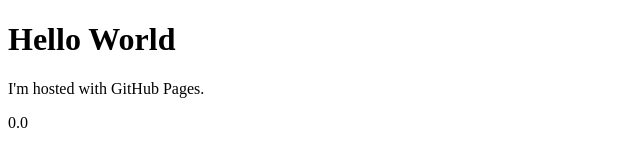
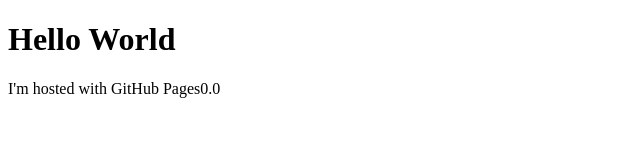
Before and after one commit to yeyangtao/yeyangtao.github.io, a plain HTML site: page index.html in a window 1280 px wide. Shown: the full height of the page, 0-640 px from the left. Drawn offline with Linux system fonts and the light colour scheme.

Commit message:
Update index.html

```diff
--- a/index.html
+++ b/index.html
@@ -2,7 +2,7 @@
 <html>
 <body>
 <h1>Hello World</h1>
-<p>I'm hosted with GitHub Pages.</p>
-<p>0.0</p>
+<p>I'm hosted with GitHub Pages0.0</p>
+
 </body>
 </html>
```
